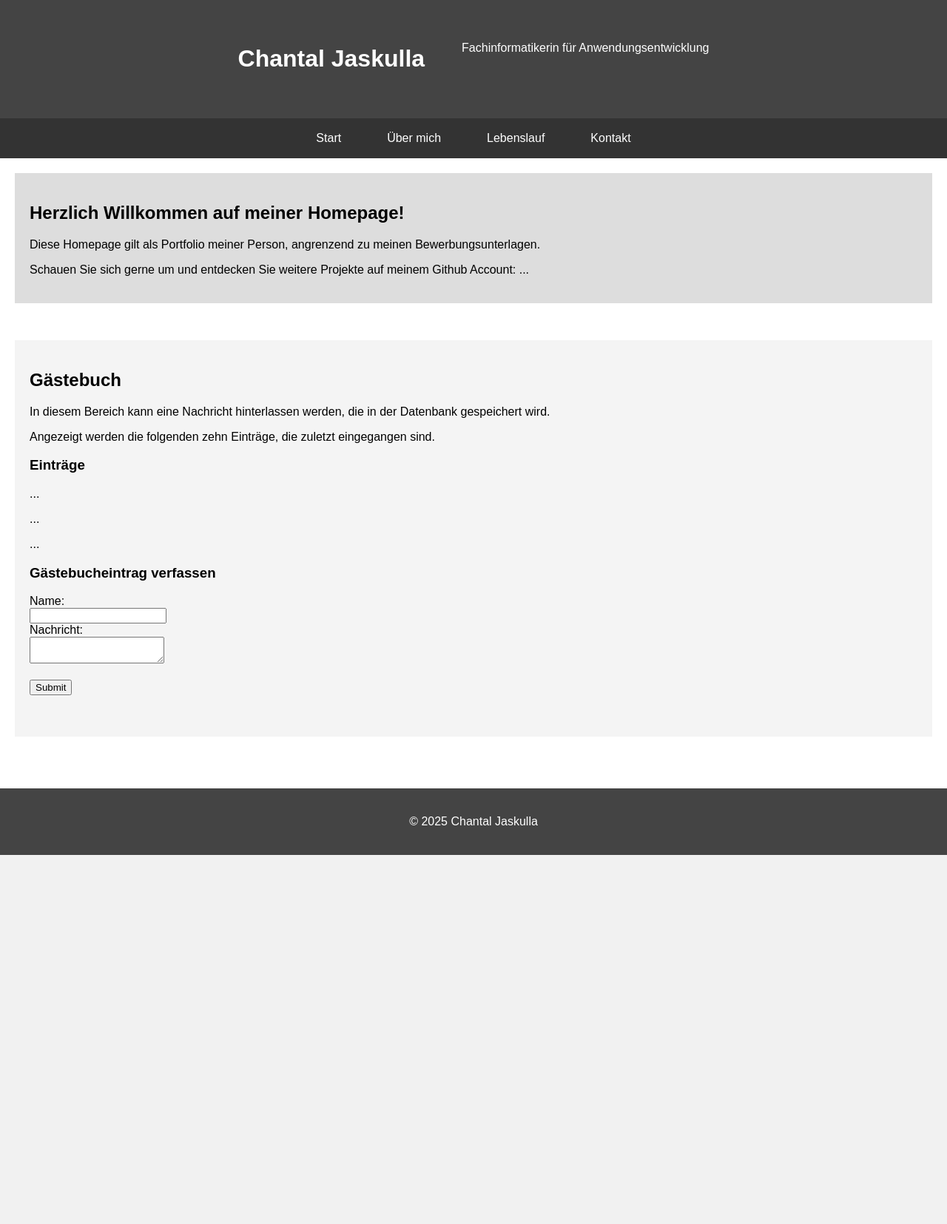
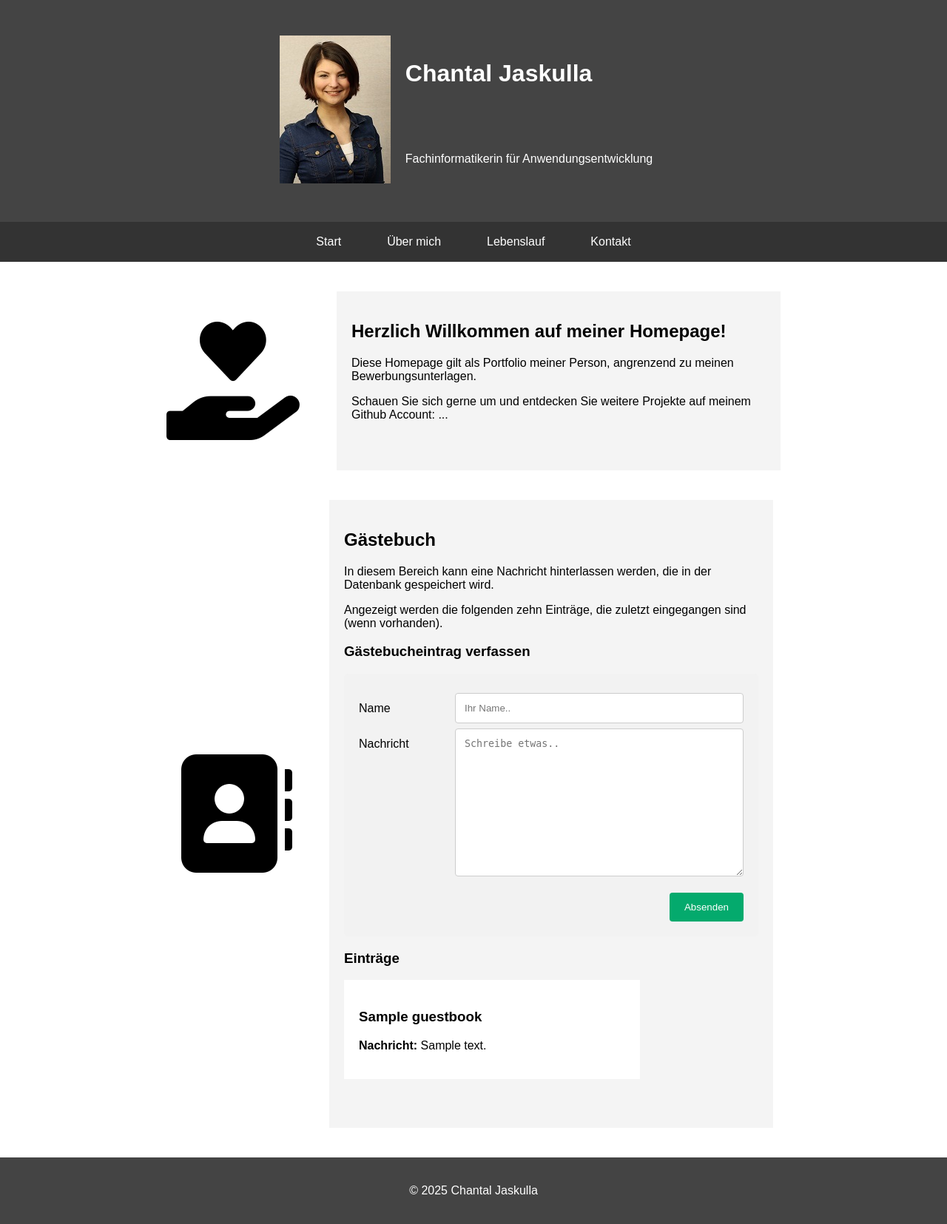
Before and after one commit to Polar-Teddy/portfolio, a PHP site: page / in a window 1280 px wide. Shown: the whole page at 74% size. Before the commit the page ends 1156 px from the top, so only its background shows below. Run offline with PHP 8.4, Linux system fonts and the light colour scheme; tables that the repository leaves empty or names only in its code hold one stand-in row (values such as "Sample post").

Commit message:
guestbook, some edits..

```diff
--- a/index.php
+++ b/index.php
@@ -5,68 +5,69 @@
     <meta name="viewport" content="width=device-width, initial-scale=1.0">
     <title>Start</title>
     <link rel="stylesheet" href="/styles/main.css">
+    <link rel="stylesheet" href="https://cdnjs.cloudflare.com/ajax/libs/font-awesome/6.0.0-beta3/css/all.min.css">
 </head>
 <body>
-    <header>
-        <h1>Chantal Jaskulla</h1>
-        <p>Fachinformatikerin für Anwendungsentwicklung</p>
-    </header>
 
-    <nav class="navbar">
-        <ul>
-        <li><a href="index.php">Start</a></li>
-            <li><a href="/sites/aboutme.php">Über mich</a></li>
-            <li><a href="/sites/cv.php">Lebenslauf</a></li>
-            <li><a href="/sites/contact.php">Kontakt</a></li>
-        </ul>
-    </nav>
+    <?php include('php/nav.php'); ?>
 
-    <div class="content">
-        <div id="welcome" class="section">
-            <h2>Herzlich Willkommen auf meiner Homepage!</h2>
+     <div class="content">
+        <div class="contentgroup">
+            <div>
+                <i class="fa-solid fa-hand-holding-heart fa-10x"></i>
+            </div>
+
+            <div id="welcome" class="section">
+                <h2>Herzlich Willkommen auf meiner Homepage!</h2>
             <p>Diese Homepage gilt als Portfolio meiner Person, angrenzend zu meinen Bewerbungsunterlagen.</p>
             <p>Schauen Sie sich gerne um und entdecken Sie weitere Projekte auf meinem Github Account: ...</p>
+            </div>
         </div>
 
-        <div id="guestbook" class="section">
-            <h2>Gästebuch</h2>
+        <div class="contentgroup">
+            <div>
+                <i class="fa-solid fa-address-book fa-10x"></i>
+            </div>
+
+            <div id="guestbook" class="section">
+                <h2>Gästebuch</h2>
             <p>In diesem Bereich kann eine Nachricht hinterlassen werden, die in der Datenbank gespeichert wird.</p>
-            <p>Angezeigt werden die folgenden zehn Einträge, die zuletzt eingegangen sind.
-
-            <h3>Einträge</h3>
-            <p>...</p>
-            <p>...</p>
-            <p>...</p>
+            <p>Angezeigt werden die folgenden zehn Einträge, die zuletzt eingegangen sind (wenn vorhanden).
 
             <h3>Gästebucheintrag verfassen</h3>
-            <form method="post" action="$_SERVER['PHP_SELF']">
-                <label for="name">Name:</label><br>
-                <input id="name" name="name" type="text">
-                <br>
-                <label for="message">Nachricht:</label><br>
-                <textarea id="message" name="message"></textarea>
-                <br><br>
-                <input type="submit" name="submit">
-            </form>
-            <br><br>
 
-            <?php
-if(isset($_POST['submit']))
-{
-    if(isset($_POST['name']) || isset($_POST['message']))
-    {
-        $name = $_POST['name'];
-        $message = $_POST['message'];
 
-        echo "Name: ";
-        echo $name;
-        echo "<br>";
-        echo "Nachricht: ";
-        echo $message;
-    }
-}
+<div class="container">
+  <form action="php/guestbook_form.php" method="POST">
+  <div class="row">
+    <div class="col-25">
+      <label for="name">Name</label>
+    </div>
+    <div class="col-75">
+      <input type="text" id="name" name="name" placeholder="Ihr Name..">
+    </div>
+  </div>
 
-?>
+  <div class="row">
+    <div class="col-25">
+      <label for="message">Nachricht</label>
+    </div>
+    <div class="col-75">
+      <textarea id="message" name="message" placeholder="Schreibe etwas.." style="height:200px"></textarea>
+    </div>
+  </div>
+  <br>
+  <div class="row">
+    <input type="submit" value="Absenden">
+  </div>
+  </form>
+</div>
+
+<h3>Einträge</h3>
+            <p><?php include('php/guestbook_entries.php');?></p>
+
+
+          </div>
         </div>
     </div>
 
--- /dev/null
+++ b/php/db.php
@@ -0,0 +1,14 @@
+<?php
+$servername = "localhost";
+$username = "root";  // Standardbenutzername für MySQL
+$password = "";      // Standardpasswort für XAMPP ist leer
+$dbname = "portfolio";
+
+// Verbindung erstellen
+$conn = new mysqli($servername, $username, $password, $dbname);
+
+// Verbindung überprüfen
+if ($conn->connect_error) {
+    die("Verbindung fehlgeschlagen: " . $conn->connect_error);
+}
+?>
--- /dev/null
+++ b/php/guestbook_entries.php
@@ -0,0 +1,30 @@
+<?php
+// Verbindung zur Datenbank herstellen
+include('db.php');
+
+// SQL-Abfrage, um alle Einträge aus der Tabelle "kontakte" zu holen
+$sql = "SELECT * FROM guestbook ORDER BY id DESC"; // Du kannst auch eine andere Reihenfolge wählen
+
+// Abfrage ausführen
+$result = $conn->query($sql);
+
+// Prüfen, ob Ergebnisse vorhanden sind
+if ($result->num_rows > 0) {
+    // Jede Zeile der Ergebnisse ausgeben
+    while($row = $result->fetch_assoc()) {
+        $name = htmlspecialchars($row['name'], ENT_QUOTES, 'UTF-8');
+        $message = htmlspecialchars($row['message'], ENT_QUOTES, 'UTF-8');
+
+        // Ausgabe in HTML (z. B. als Liste oder in einem div)
+        echo "<div class='entry'>";
+        echo "<h3>$name</h3>";
+        echo "<p><strong>Nachricht:</strong> $message</p>";
+        echo "</div>";
+    }
+} else {
+    echo "Keine Einträge gefunden.";
+}
+
+// Verbindung schließen
+$conn->close();
+?>
--- /dev/null
+++ b/php/nav.php
@@ -0,0 +1,17 @@
+<div class="headergroup">
+            <div>
+                <img src="../img/picture.png" alt="picture">
+            </div>
+<header>
+        <h1>Chantal Jaskulla</h1>
+        <p>Fachinformatikerin für Anwendungsentwicklung</p>
+    </header>
+</div>
+    <nav class="navbar">
+        <ul>
+            <li><a href="/../index.php">Start</a></li>
+            <li><a href="/sites/aboutme.php">Über mich</a></li>
+            <li><a href="/sites/cv.php">Lebenslauf</a></li>
+            <li><a href="/sites/contact.php">Kontakt</a></li>
+        </ul>
+    </nav>
--- a/styles/main.css
+++ b/styles/main.css
@@ -17,7 +17,7 @@ header {
     background-color: #444444;
     color: white;
     padding: 40px 20px;
-    flex-direction: row;
+    flex-direction: column;
     justify-content: center;
     gap: 50px;
 
@@ -67,14 +67,24 @@ header {
     flex-direction: row;
     padding: 20px;
     justify-content: center;
+    align-items: center;
     gap: 50px;
 }
 
+.headergroup {
+    display: flex;
+    flex-direction: row;
+    padding: 20px;
+    justify-content: center;
+    background-color: #444444;
+    align-items: center;
+}
+
 .section {
-    /*min-height: 300px;*/
-    min-width: 500px;
-    margin-bottom: 50px;
+    /*min-width: 500px;*/
+    width: 600px;
     padding: 20px;
+    padding-bottom: 50px;
 }
 
 .section:nth-child(even) {
@@ -91,3 +101,81 @@ footer {
     text-align: center;
     padding: 20px;
 }
+
+* {
+  box-sizing: border-box;
+}
+
+input[type=text], select, textarea {
+  width: 100%;
+  padding: 12px;
+  border: 1px solid #ccc;
+  border-radius: 4px;
+  resize: vertical;
+}
+
+label {
+  padding: 12px 12px 12px 0;
+  display: inline-block;
+}
+
+input[type=submit] {
+  background-color: #04AA6D;
+  color: white;
+  padding: 12px 20px;
+  border: none;
+  border-radius: 4px;
+  cursor: pointer;
+  float: right;
+}
+
+input[type=submit]:hover {
+  background-color: #45a049;
+}
+
+.container {
+  border-radius: 5px;
+  background-color: #f2f2f2;
+  padding: 20px;
+}
+
+.col-25 {
+  float: left;
+  width: 25%;
+  margin-top: 6px;
+}
+
+.col-75 {
+  float: left;
+  width: 75%;
+  margin-top: 6px;
+}
+
+/* Clear floats after the columns */
+.row::after {
+  content: "";
+  display: table;
+  clear: both;
+}
+
+/* Responsive layout - when the screen is less than 600px wide, make the two columns stack on top of each other instead of next to each other */
+@media screen and (max-width: 600px) {
+  .col-25, .col-75, input[type=submit] {
+    width: 100%;
+    margin-top: 0;
+  }
+}
+
+.entry {
+    width: 400px;
+    padding: 20px;
+    background-color: white;
+}
+
+ul {
+  list-style-type: none;
+}
+
+a {
+  color:goldenrod;
+}
```
Also changed, not shown: php/guestbook_form.php (added, +30 -0 lines), sites/aboutme.php (+29 -23 lines), sites/contact.php (+16 -24 lines), sites/cv.php (+11 -18 lines).
